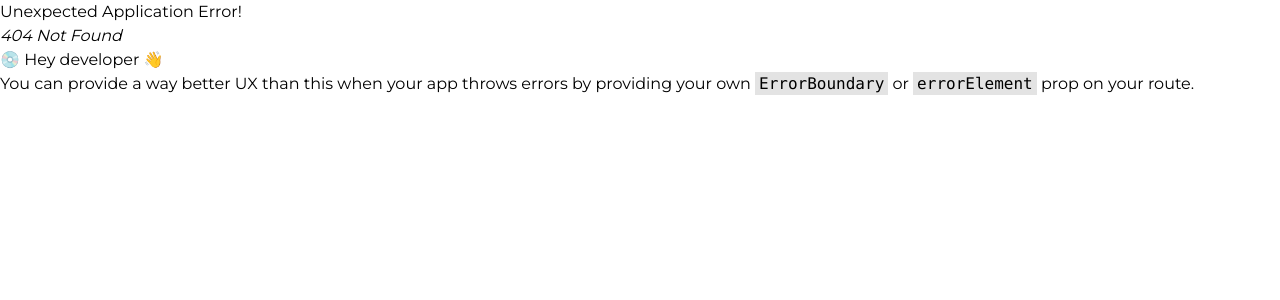
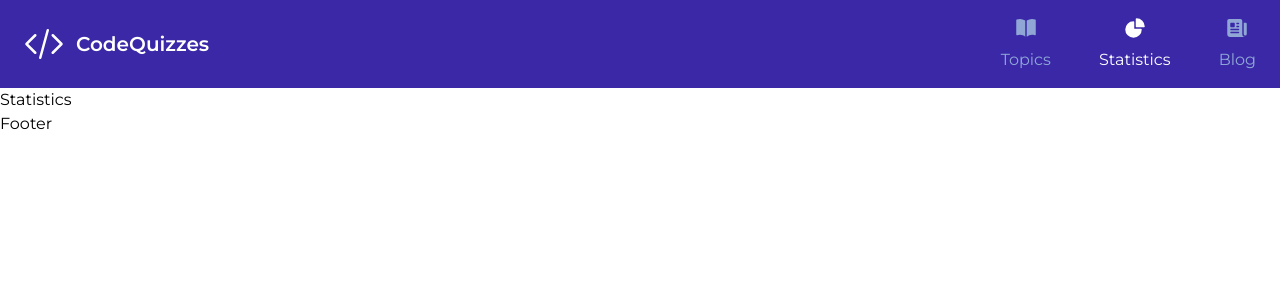
Before and after one commit to immdraselkhan/coder-quizzes, a React (Vite) app: page /statistics in a window 1280 px wide. Before the commit this address had no page. Shown: the top 300 px of the page. Built offline with nearby package versions, Linux system fonts and the light colour scheme.

Commit message:
header  added

```diff
--- a/package.json
+++ b/package.json
@@ -9,6 +9,7 @@
     "preview": "vite preview"
   },
   "dependencies": {
+    "@heroicons/react": "^2.0.12",
     "react": "^18.2.0",
     "react-dom": "^18.2.0",
     "react-router-dom": "^6.4.2"
--- a/src/components/Footer.jsx
+++ b/src/components/Footer.jsx
@@ -0,0 +1,11 @@
+import React from 'react'
+
+const Footer = () => {
+  return (
+    <footer className=''>
+      <h1>Footer</h1>
+    </footer>
+  )
+}
+
+export default Footer;
--- a/src/components/Header.jsx
+++ b/src/components/Header.jsx
@@ -2,12 +2,30 @@
 * Global header component
 */
 
-import React from 'react';
+import React, { useState } from 'react';
+import { NavLink } from 'react-router-dom';
+import MobileMenu from './MobileMenu';
+import Navbar from './Navbar';
+import { BookOpenIcon, ChartPieIcon, NewspaperIcon } from '@heroicons/react/24/solid';
 
 const Header = () => {
+
+  const pages = [{name: 'Topics', icon: BookOpenIcon, slug: 'topics'}, {name: 'Statistics', icon: ChartPieIcon, slug: 'statistics'}, {name: 'Blog', icon: NewspaperIcon, slug: 'blog'}];
+  const navLinks = pages.map(page => (
+    <NavLink key={pages.indexOf(page)} className={({ isActive }) => `${isActive ? 'tex-white' : 'text-[#90a7d6]'} hover:text-white font-semibol flex md:block items-center gap-3 w-fit`} to={page.slug}>
+      {<page.icon className="h-6 w-6 inline md:mb-2 md:flex md:mx-auto" />}
+      <span>{page.name}</span>
+    </NavLink>
+  ));
+
+  const [menuOpen, setMenuOpen] = useState(false);
+
   return (
-    <header>
-      <h1 className="text-center text-5xl font-bold text-black">This is header</h1>
+    <header className="bg-[#3a28a7]">
+      <div className="max-w text-white">
+        <Navbar menuOpen={menuOpen} setMenuOpen={setMenuOpen} navLinks={navLinks}/>
+        {menuOpen && <MobileMenu navLinks={navLinks} />}
+      </div>
     </header>
   )
 }
--- /dev/null
+++ b/src/components/MobileMenu.jsx
@@ -0,0 +1,11 @@
+import React from 'react'
+
+const MobileMenu = ({ navLinks }) => {
+  return (
+    <nav className="p-4 flex flex-col space-y-3 md:hidden">
+        {navLinks}
+    </nav>
+  )
+}
+
+export default MobileMenu;
--- /dev/null
+++ b/src/components/Navbar.jsx
@@ -0,0 +1,28 @@
+import React from 'react'
+import { Link } from 'react-router-dom';
+import { Bars3Icon, XMarkIcon, CodeBracketIcon } from '@heroicons/react/24/solid';
+
+const Navbar = ({ menuOpen, setMenuOpen, navLinks }) => {
+
+  const MenuToggle = ({ menuOpen }) => (
+    // Added a fun transition to the icon when clicked
+    menuOpen ? <XMarkIcon /> : <Bars3Icon />
+  );
+  return (
+    <div className="flex items-center justify-between p-4">
+    {/* App header */}
+    <div className="flex items-center gap-3">
+      <CodeBracketIcon className="h-10 w-610 text-white"/>
+      <Link to="/" className="text-xl font-semibold">CodeQuizzes</Link>
+    </div>
+    {/* Links shown in a row on larger screens */}
+    <nav className="hidden md:flex space-x-12">
+      {navLinks}
+    </nav>
+    {/* Button to toggle mobile menu shown on smaller screens */}
+    <button type="button" aria-label="Toggle mobile menu" onClick={() => setMenuOpen(!menuOpen)} className="rounded md:hidden focus:outline-none focus:ring focus:ring-white focus:ring-opacity-50 h-8 w-8 text-white"><MenuToggle menuOpen={menuOpen} /></button>
+  </div>
+  )
+}
+
+export default Navbar;
--- a/src/components/Statistics.jsx
+++ b/src/components/Statistics.jsx
@@ -0,0 +1,9 @@
+import React from 'react'
+
+const Statistics = () => {
+  return (
+    <div>Statistics</div>
+  )
+}
+
+export default Statistics;
--- a/src/index.css
+++ b/src/index.css
@@ -1,3 +1,10 @@
 @tailwind base;
 @tailwind components;
 @tailwind utilities;
+
+/* maximum width */
+@layer components {
+  .max-w {
+    @apply max-w-7xl mx-auto px-2;
+  }
+}
--- a/src/layouts/Main.jsx
+++ b/src/layouts/Main.jsx
@@ -4,14 +4,21 @@
 
 import React from 'react'
 import { Outlet } from 'react-router-dom';
+import Footer from '../components/Footer';
 import Header from '../components/Header';
 
 const Main = () => {
   return (
-    <div>
+    <>
+      {/* header  */}
       <Header />
-      <Outlet />
-    </div>
+      {/* main */}
+        <main>
+          <Outlet />
+        </main>
+      {/* footer */}
+      <Footer />
+    </>
   )
 }
 
```
Also changed, not shown: src/routes/routes.jsx (+6 -1 lines), index.html (line endings or trailing spaces), 1 other file (tests, documents, lock files or other folders).
